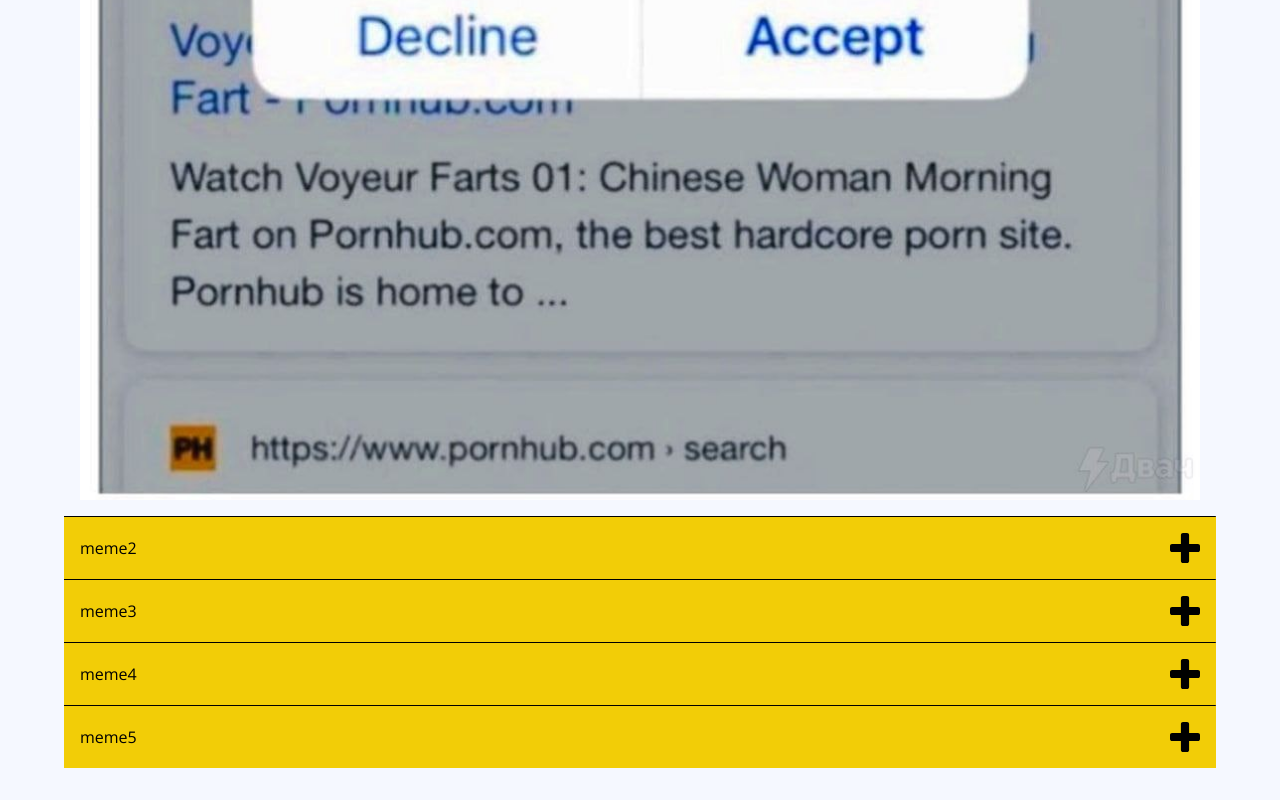
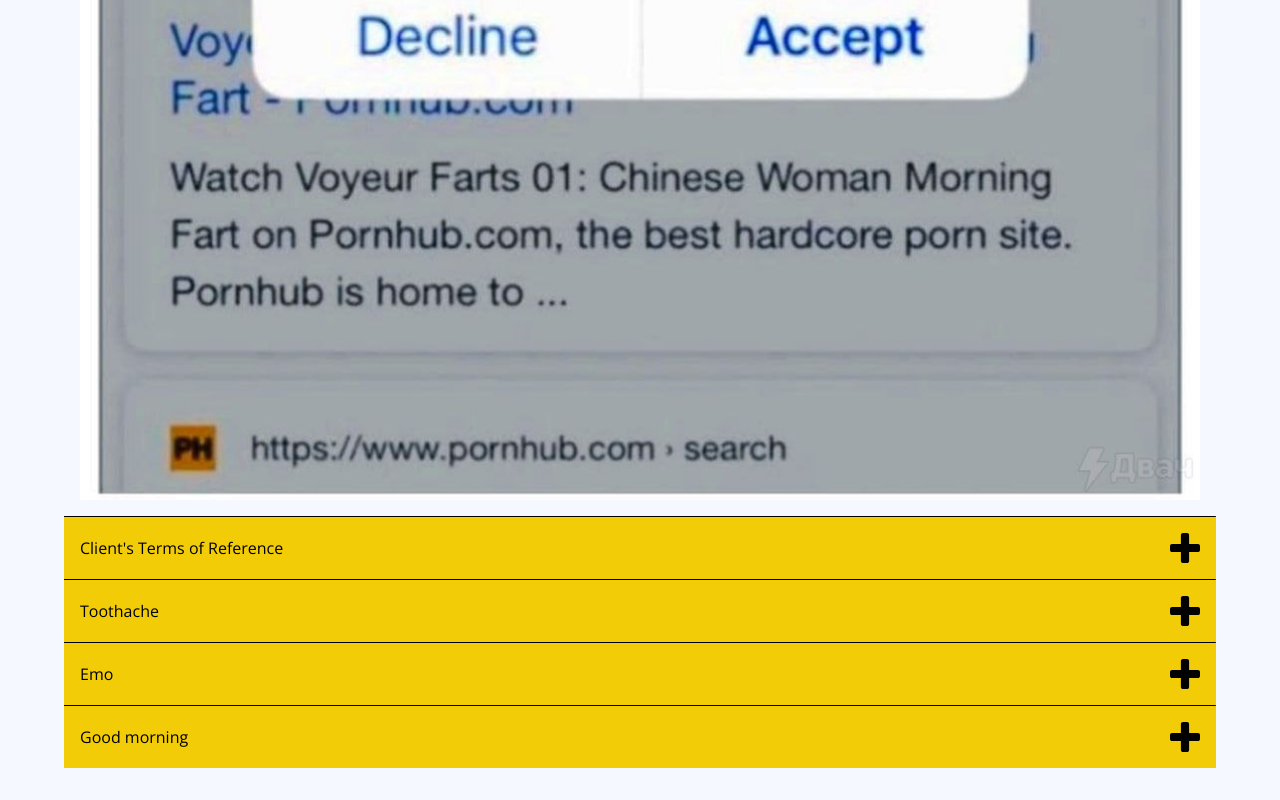
Before and after one commit to ImmuneQQ/cssBayan, a plain HTML site: page cssBayan/index.html in a window 1280 px wide. Shown: the part 948-1748 px from the top of the page. Drawn offline with nearby package versions, Linux system fonts and the light colour scheme.

Commit message:
feat: add meme's titles (Fri, Mar 10, 2023  8:52:03 PM)

```diff
--- a/cssBayan/index.html
+++ b/cssBayan/index.html
@@ -17,65 +17,65 @@
       <input type="radio" name="accordion" id="accordion_1" checked>
       <label class="accordion__item" for="accordion_1">
         <div class="accordion__row">
-          <div class="accordion__title">meme1</div>
+          <div class="accordion__title">Surprise from mom</div>
           <div class="accordion__icon">
             <img src="img/plus.svg" alt="Plus" width="30px" height="30px">
           </div>
         </div>
         <div class="accordion__image">
-          <img src="img/meme1.jpg" alt="Meme">
+          <img src="img/meme1.jpg" alt="Surprise from mom">
         </div>
       </label>
       <hr>
       <input type="radio" name="accordion" id="accordion_2">
       <label class="accordion__item" for="accordion_2">
         <div class="accordion__row">
-          <div class="accordion__title">meme2</div>
+          <div class="accordion__title">Client's Terms of Reference</div>
           <div class="accordion__icon">
             <img src="img/plus.svg" alt="Plus" width="30px" height="30px">
           </div>
         </div>
         <div class="accordion__image">
-          <img src="img/meme2.jpg" alt="Meme">
+          <img src="img/meme2.jpg" alt="Client's Terms of Reference">
         </div>
       </label>
       <hr>
       <input type="radio" name="accordion" id="accordion_3">
       <label class="accordion__item" for="accordion_3">
         <div class="accordion__row">
-          <div class="accordion__title">meme3</div>
+          <div class="accordion__title">Toothache</div>
           <div class="accordion__icon">
             <img src="img/plus.svg" alt="Plus" width="30px" height="30px">
           </div>
         </div>
         <div class="accordion__image">
-          <img src="img/meme3.jpg" alt="Meme">
+          <img src="img/meme3.jpg" alt="Toothache">
         </div>
       </label>
       <hr>
       <input type="radio" name="accordion" id="accordion_4">
       <label class="accordion__item" for="accordion_4">
         <div class="accordion__row">
-          <div class="accordion__title">meme4</div>
+          <div class="accordion__title">Emo</div>
           <div class="accordion__icon">
             <img src="img/plus.svg" alt="Plus" width="30px" height="30px">
           </div>
         </div>
         <div class="accordion__image">
-          <img src="img/meme4.jpg" alt="Meme">
+          <img src="img/meme4.jpg" alt="Emo">
         </div>
       </label>
       <hr>
       <input type="radio" name="accordion" id="accordion_5">
       <label class="accordion__item" for="accordion_5">
         <div class="accordion__row">
-          <div class="accordion__title">meme5</div>
+          <div class="accordion__title">Good morning</div>
           <div class="accordion__icon">
             <img src="img/plus.svg" alt="Plus" width="30px" height="30px">
           </div>
         </div>
         <div class="accordion__image">
-          <img src="img/meme5.jpg" alt="Meme">
+          <img src="img/meme5.jpg" alt="Good morning">
         </div>
       </label>
     </div>
```
